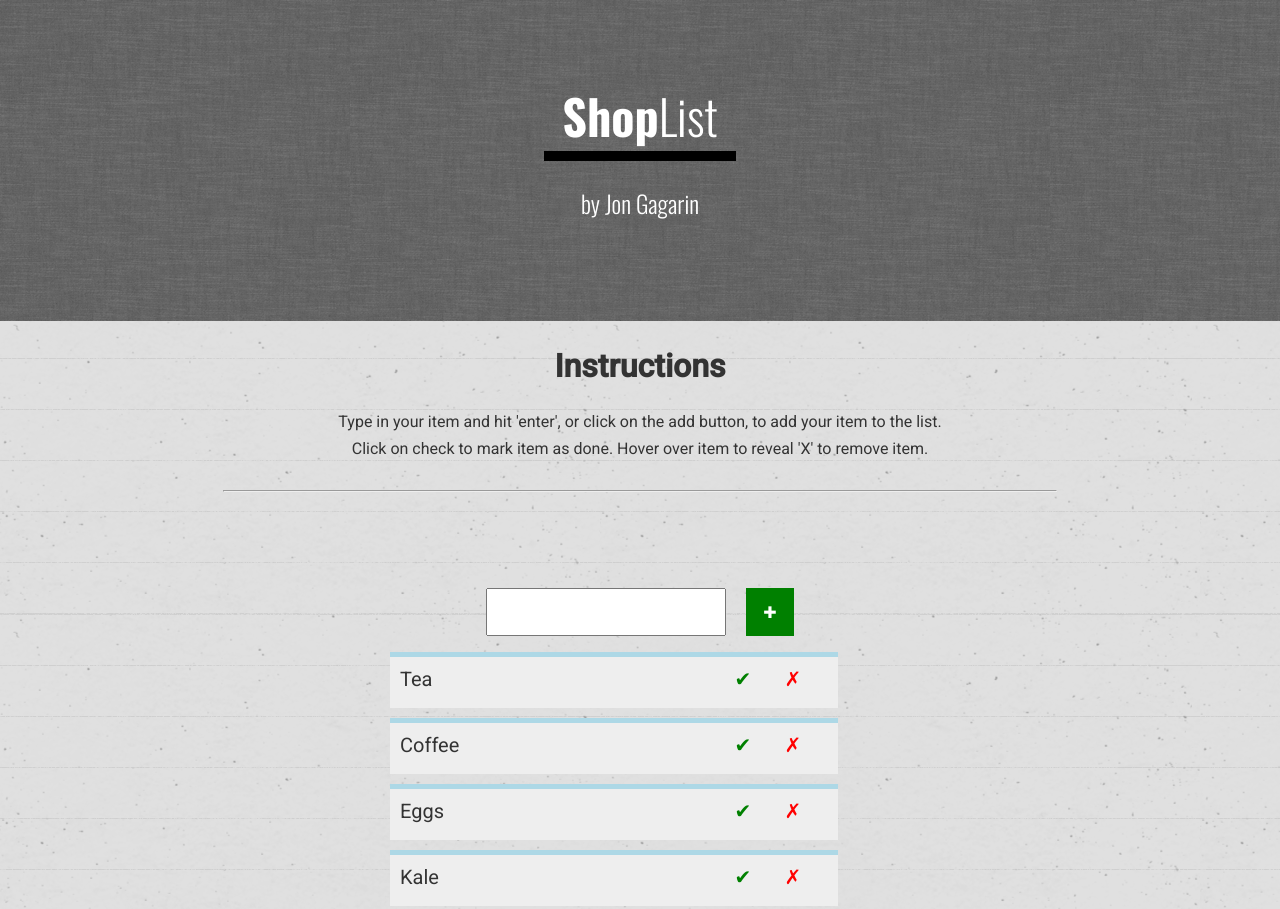
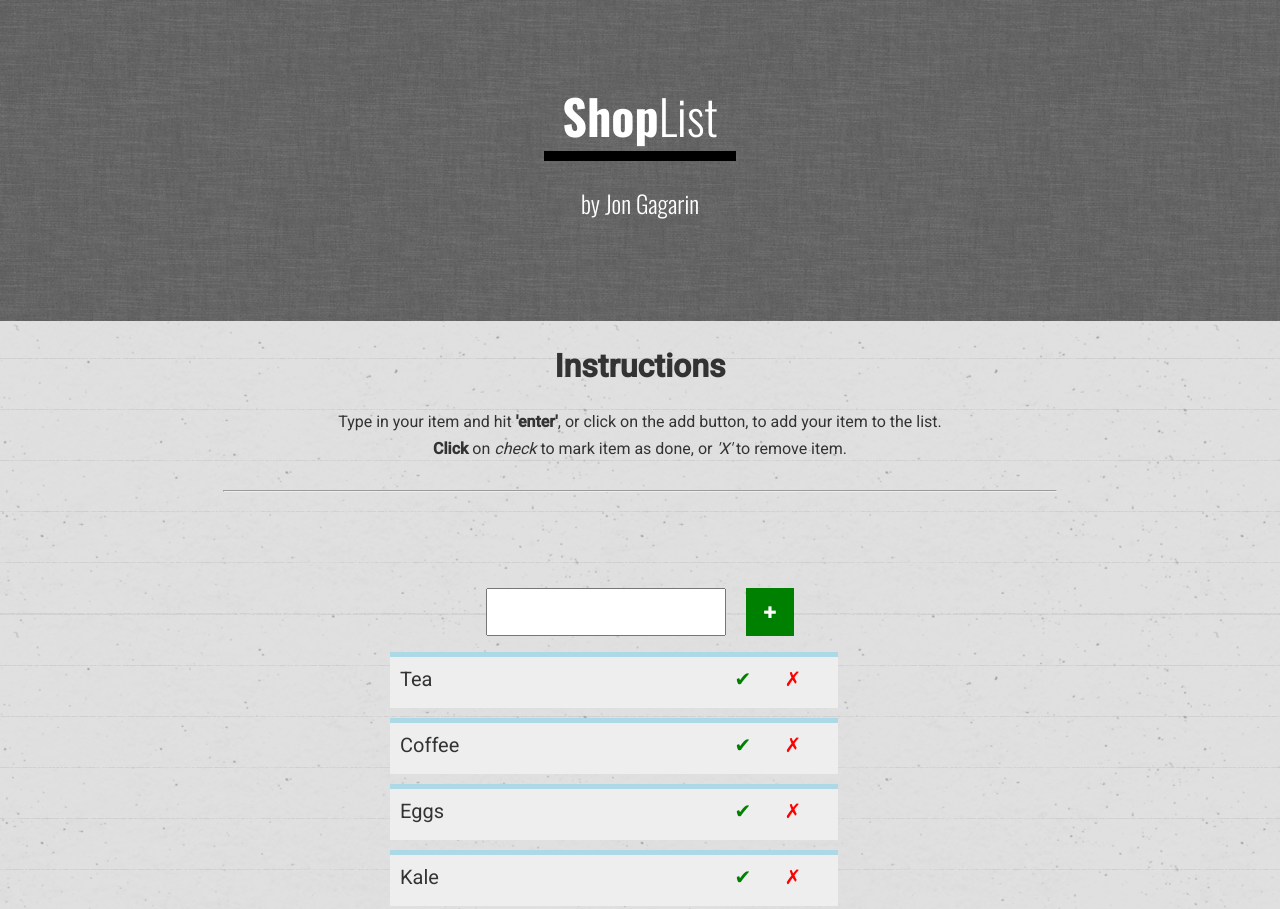
Before and after one commit to jgagarin/ShopListApp, a plain HTML site: page index.html in a window 1280 px wide. Shown: the top 909 px of the page. Drawn offline with nearby package versions, Linux system fonts and the light colour scheme.

Commit message:
html update

```diff
--- a/index.html
+++ b/index.html
@@ -15,8 +15,8 @@
    </header>
     <section class="instructions">
        <h2>Instructions</h2>
-       <p>Type in your item and hit 'enter', or click on the add button, to add your item to the list.</p>
-       <p>Click on check to mark item as done. Hover over item to reveal 'X' to remove item.</p>
+       <p>Type in your item and hit <strong>'enter'</strong>, or click on the add button, to add your item to the list.</p>
+       <p><strong>Click</strong> on <em>check</em> to mark item as done, or <em>'X'</em> to remove item.</p>
     <hr>
     </section>
     <section class="list">
```
